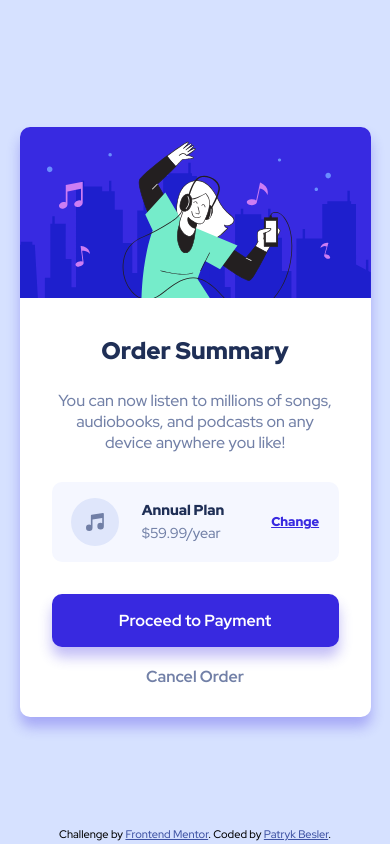
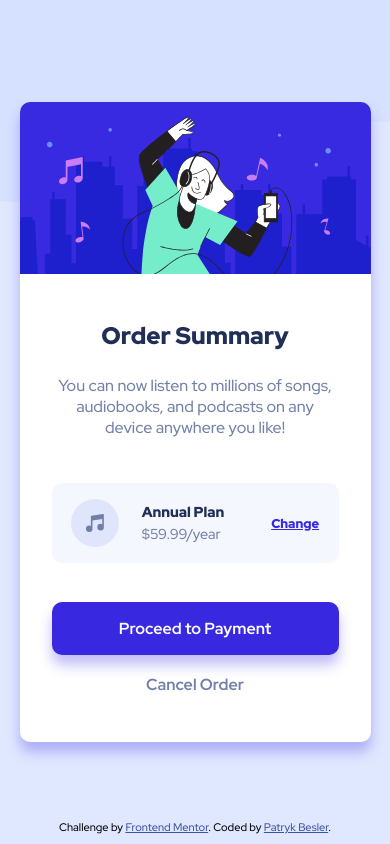
Before and after one commit to beslerpatryk/order_summary_component, a plain HTML site: page index.html in a window 390 px wide. Drawn offline with Linux system fonts and the light colour scheme.

Commit message:
fix: wrong sizing of the card on mobile and adding wrapper around the image

```diff
--- a/index.html
+++ b/index.html
@@ -25,7 +25,9 @@
     </div>
 
     <div class="card_plan">
-      <img src="images/icon-music.svg" alt="">
+      <div class="img_wrapper">
+        <img src="images/icon-music.svg" alt="">
+      </div>
       <div class="inner_text">
         <span class="main_text">Annual Plan</span>
         <span class="secondary_text">$59.99/year</span>
--- a/style.css
+++ b/style.css
@@ -15,7 +15,10 @@
 }
 
 body {
-    background-color: #d6e1ff;
+    background-image: url(images/pattern-background-mobile.svg);
+    background-color: var(--pale-blue);
+    background-repeat: no-repeat;
+    background-size: contain;
     font-family: 'Red Hat Display', sans-serif;
     min-width: 375px;
     display: flex;
@@ -29,7 +32,7 @@ body {
     max-width: 400px;
 
     width: 90%;
-    height: 70%;
+    height: 640px;
     display: grid;
     align-items: center;
     grid-template-rows: 1fr 1.2fr 0.8fr 1fr;
@@ -143,7 +146,7 @@ body {
 
 .attribution {
     position: fixed;
-    bottom: 3px;
+    bottom: 10px;
     font-size: 11px;
     text-align: center;
 }
```
